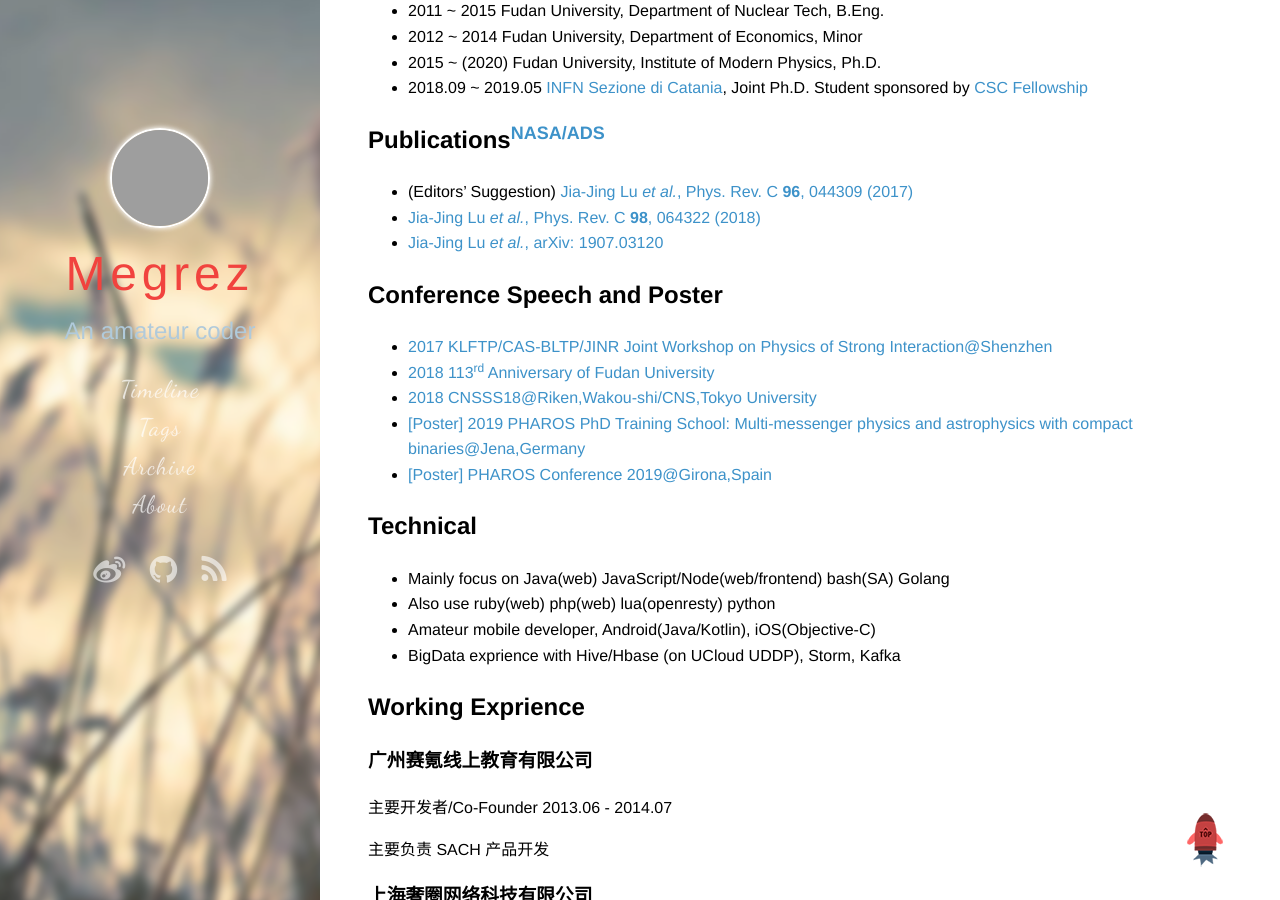
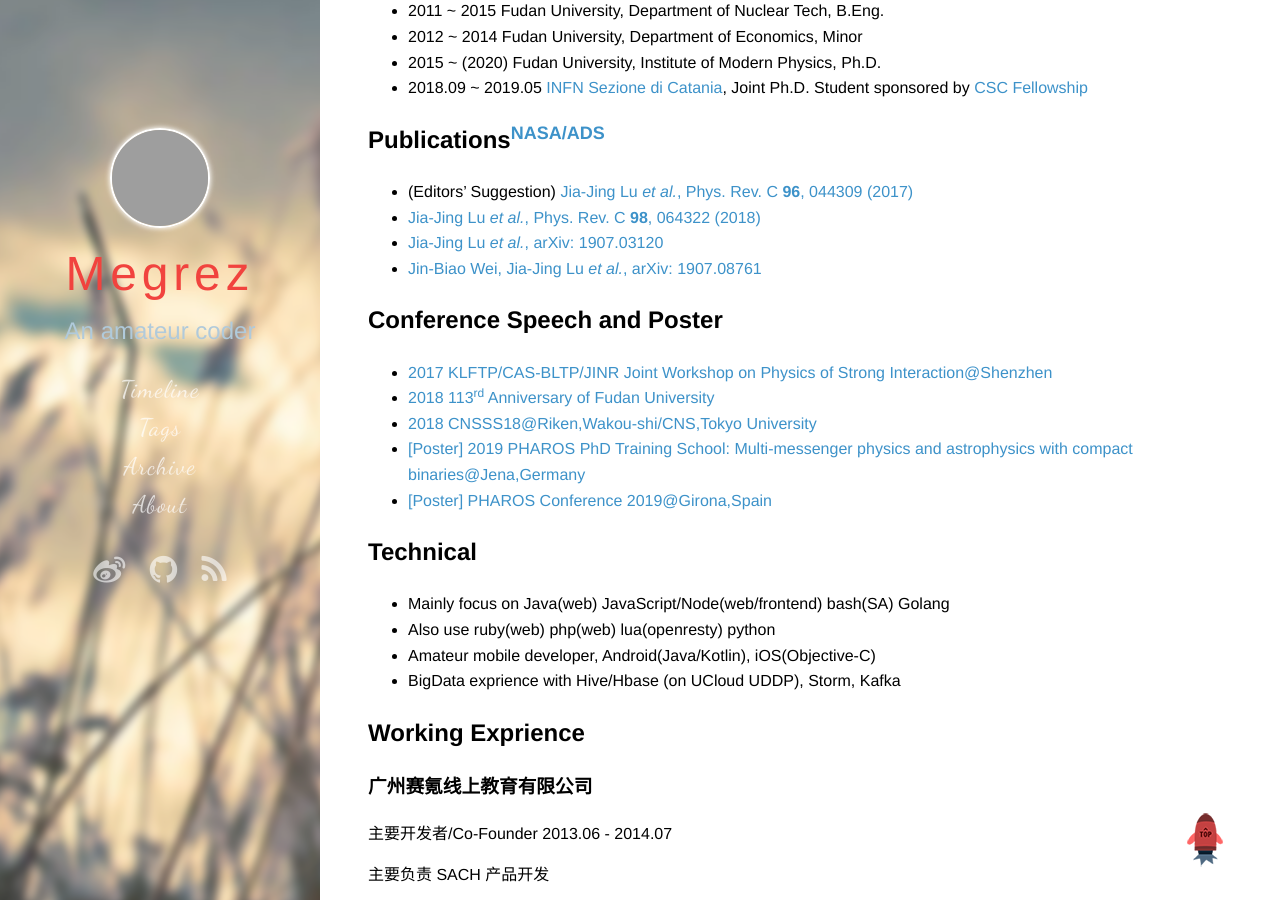
Before and after one commit to lujiajing1126/lujiajing1126.github.com, a Jekyll site: the page built from resume.md, in a window 1280 px wide and 900 px high, scrolled down 467 px. Built offline with Jekyll 4.4.1, drawn with Linux system fonts in a browser that asks for light colours; some web fonts are replaced; comment, search, counter and statistics services are not loaded; grey boxes are pictures that could not be loaded.

Commit message:
Update resume.md

```diff
--- a/resume.md
+++ b/resume.md
@@ -34,6 +34,7 @@ Scopus: [Lu, Jiajing](https://www.scopus.com/authid/detail.uri?authorId=57196025
  - (Editors' Suggestion) [Jia-Jing Lu _et al._, Phys. Rev. C **96**, 044309 (2017)](https://doi.org/10.1103/PhysRevC.96.044309)
  - [Jia-Jing Lu _et al._, Phys. Rev. C **98**, 064322 (2018)](https://doi.org/10.1103/PhysRevC.98.064322)
  - [Jia-Jing Lu _et al._, arXiv: 1907.03120](https://arxiv.org/abs/1907.03120)
+ - [Jin-Biao Wei, Jia-Jing Lu _et al._, arXiv: 1907.08761](https://arxiv.org/abs/1907.08761)
 
 ## Conference Speech and Poster
 
```
